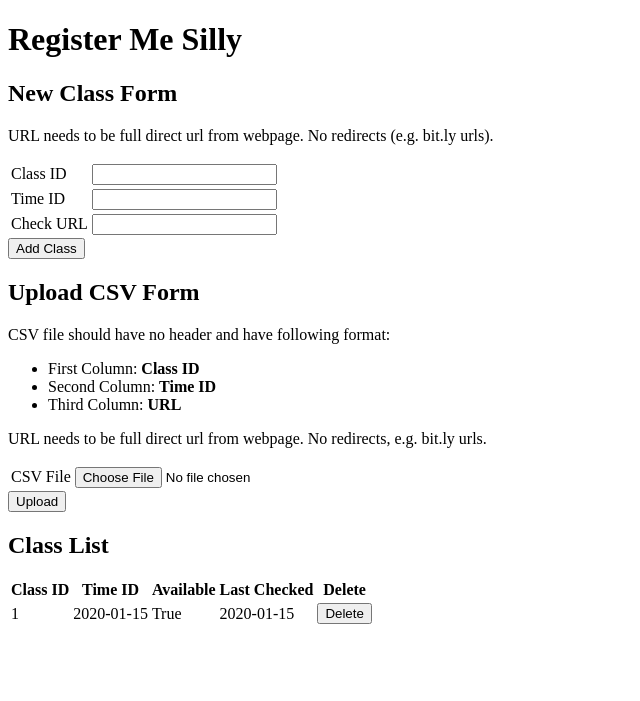
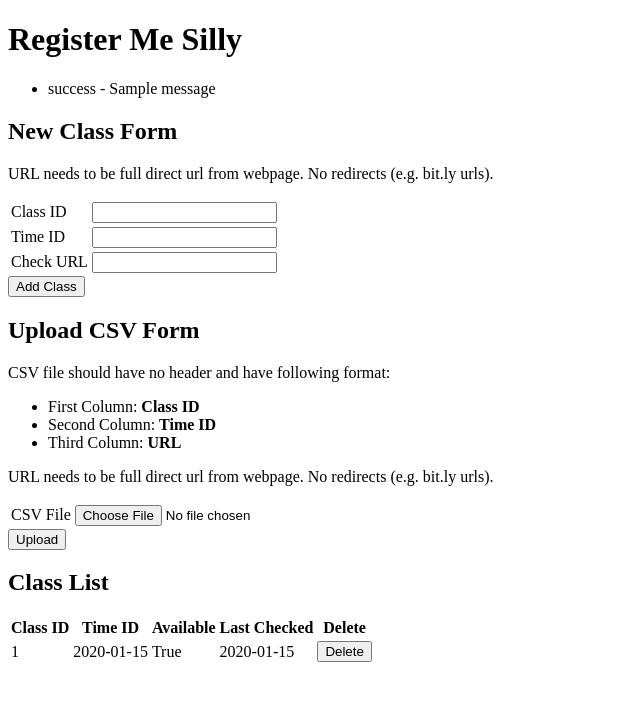
Before and after one commit to andydevs/register-me-silly, a Flask app: page / in a window 1280 px wide. Shown: the top 701 px of the page, without its empty margins (0-640 px from the left). Run offline with Flask 2, Linux system fonts and the light colour scheme; tables that the repository leaves empty hold one stand-in row (values such as "Sample post"); one stand-in notice (Sample message) is shown; parts of the project's set-up code (start-up, migrations or seed data) failed here and were passed over; some libraries are stand-ins or nearby versions.

Commit message:
Added flashed messages

```diff
--- a/register_me_silly/__init__.py
+++ b/register_me_silly/__init__.py
@@ -8,7 +8,7 @@ Created: 5 - 26 - 2019
 """
 from os import environ
 from datetime import datetime
-from flask import Flask, render_template, request, redirect
+from flask import Flask, render_template, request, redirect, flash
 from flask_sqlalchemy import SQLAlchemy
 from flask_migrate import Migrate
 from sqlalchemy.orm import load_only
@@ -67,6 +67,7 @@ def new_class_check():
             last_checked=None)
         db.session.add(klass)
         db.session.commit()
+        flash('New class check added!', 'success')
     return redirect('/')
 
 
@@ -79,6 +80,7 @@ def upload_csv():
     if upload_csv_form.validate_on_submit():
         file = upload_csv_form.csv.data
         ClassCheck.process_csv_file(file)
+        flash('CSV file uploaded!', 'success')
     return redirect('/')
 
 
@@ -91,6 +93,7 @@ def delete_class(id):
         klass = ClassCheck.query.filter_by(id=id).first_or_404()
         db.session.delete(klass)
         db.session.commit()
+        flash('Class check deleted!', 'success')
     return redirect('/')
 
 
--- a/register_me_silly/templates/index.html
+++ b/register_me_silly/templates/index.html
@@ -26,6 +26,17 @@
         <!-- Title -->
         <h1>Register Me Silly</h1>
 
+        <!-- Flashed Messages -->
+        {% with messages = get_flashed_messages(with_categories=True) %}
+            {% if messages %}
+                <ul>
+                    {% for category, message in messages %}
+                        <li>{{ category }} - {{ message }}</li>
+                    {% endfor %}
+                </ul>
+            {% endif %}
+        {% endwith %}
+
         <!-- Class Form -->
         <h2>New Class Form</h2>
         <p>URL needs to be full direct url from webpage. No redirects (e.g. bit.ly urls).</p>
@@ -41,7 +52,7 @@
             <li>Second Column: <b>Time ID</b></li>
             <li>Third Column: <b>URL</b></li>
         </ul>
-        <p>URL needs to be full direct url from webpage. No redirects, e.g. bit.ly urls.</p>
+        <p>URL needs to be full direct url from webpage. No redirects (e.g. bit.ly urls).</p>
         <form action="/upload-csv" method="post" enctype="multipart/form-data">
             {{ pretty_form(upload_csv_form, submit='Upload') }}
         </form>
```
